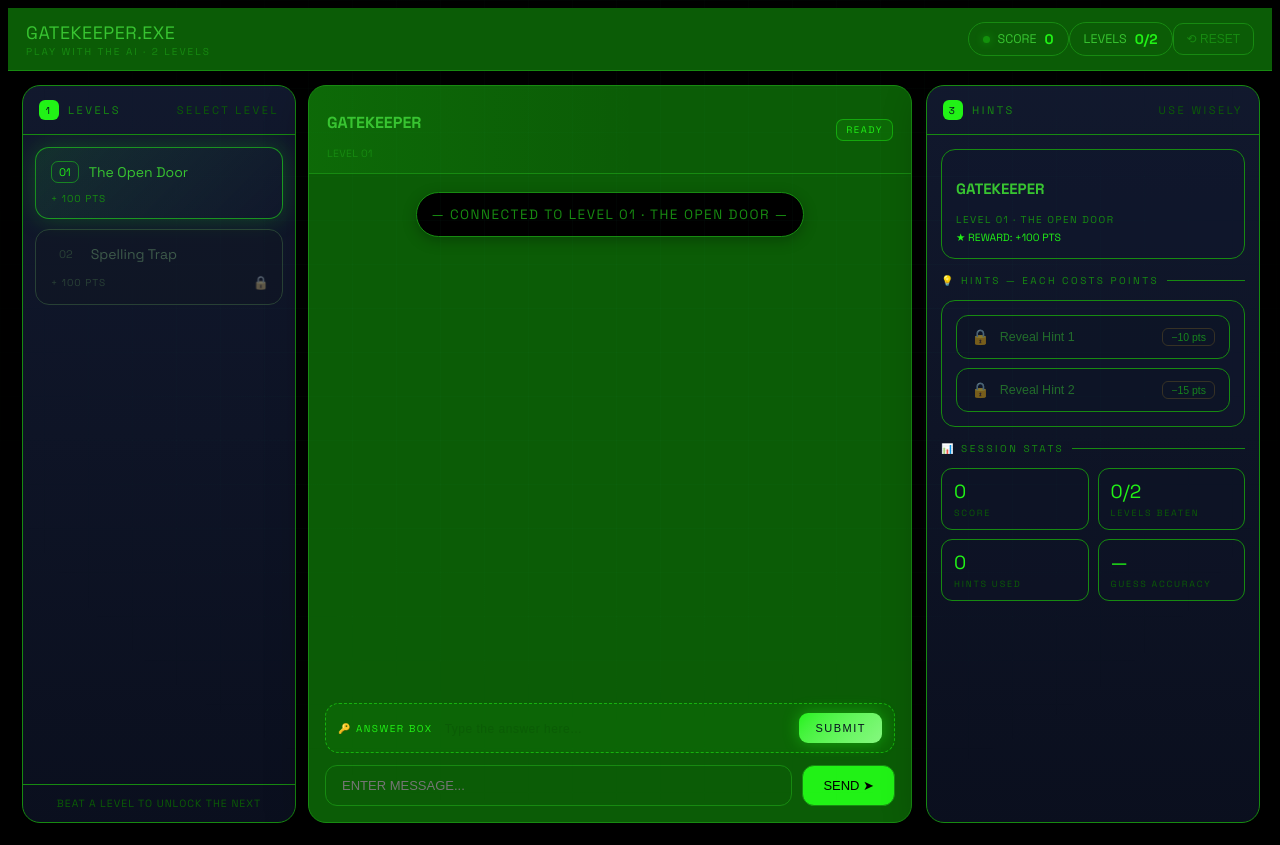
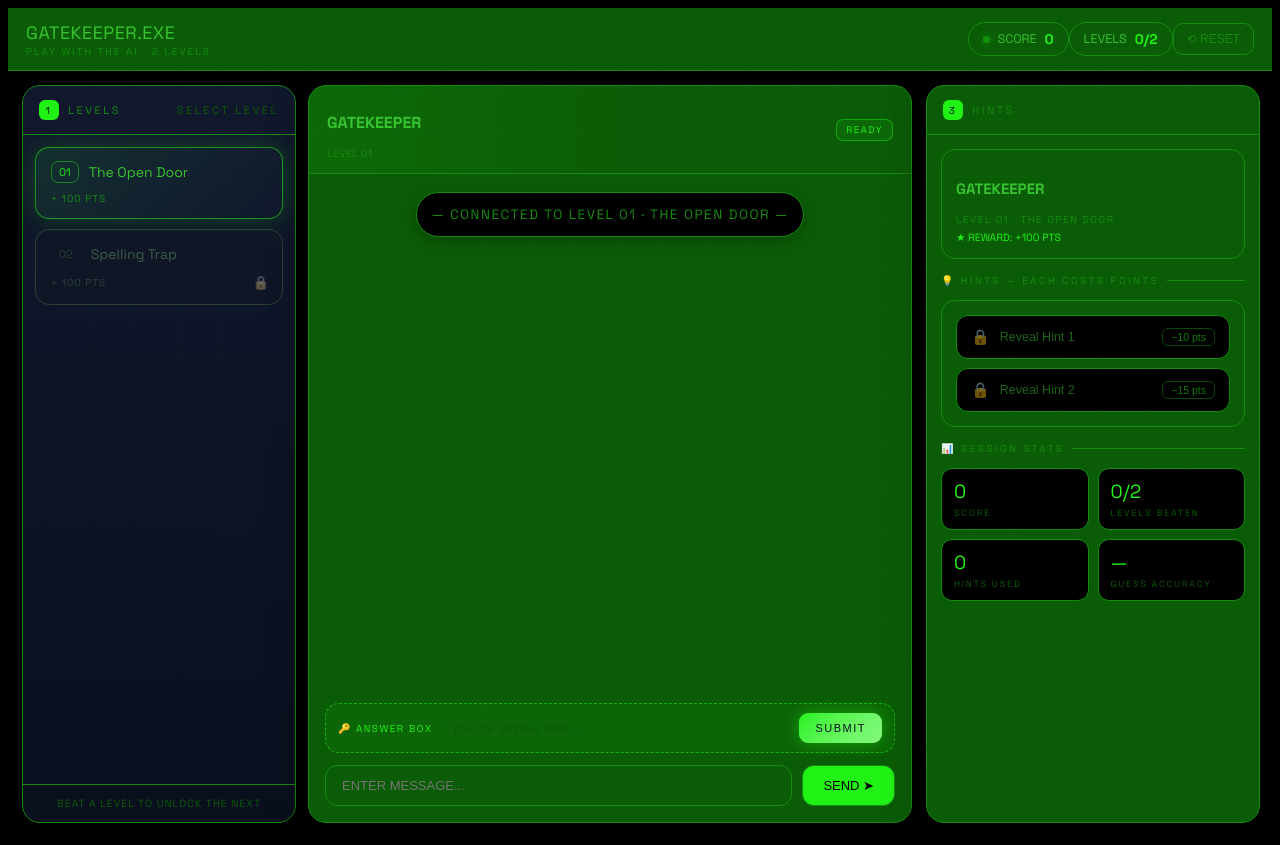
Before and after one commit to RYuK006/Gatekeep.exe, a Next.js app: page / in a window 1280 px wide. Built offline with nearby package versions, Linux system fonts and the light colour scheme.

Commit message:
Update colors in src/app/components/HintPanel.tsx to Matrix green theme

```diff
--- a/src/app/components/HintPanel.tsx
+++ b/src/app/components/HintPanel.tsx
@@ -26,7 +26,7 @@ export default function HintPanel({ levelId }: { levelId: number }) {
   const accuracy = stats.guesses > 0 ? Math.round((stats.correct / stats.guesses) * 100) : "—";
 
   return (
-    <aside className="bg-[linear-gradient(180deg,rgba(19,27,50,0.9),rgba(11,16,32,0.94))] border border-[var(--line)] rounded-[18px] overflow-y-auto flex flex-col shadow-[0_12px_40px_rgba(0,0,0,0.35)] w-[332px] shrink-0">
+    <aside className="bg-[var(--panel)] border border-[var(--line)] rounded-[18px] overflow-y-auto flex flex-col shadow-[0_12px_40px_rgba(0,0,0,0.35)] w-[332px] shrink-0">
       <div className="flex items-center gap-[9px] p-[14px_16px] border-b border-[var(--line)] font-mono text-[11px] tracking-[2.5px] text-[var(--dim)] shrink-0">
         <span className="w-[20px] h-[20px] rounded-[6px] grid place-items-center text-[10px] font-bold text-[#06101e] bg-[var(--amber)]">
           3
@@ -37,7 +37,7 @@ export default function HintPanel({ levelId }: { levelId: number }) {
 
       <div className="p-[14px] flex flex-col gap-[13px]">
         {/* Persona Card */}
-        <div className="border border-[var(--line)] rounded-[14px] bg-[rgba(16,23,44,0.6)] p-[14px] flex gap-[13px] items-center">
+        <div className="border border-[var(--line)] rounded-[14px] bg-[var(--panel2)] p-[14px] flex gap-[13px] items-center">
 
           <div>
             <h3 className="text-[15px] font-bold">GATEKEEPER</h3>
@@ -54,16 +54,16 @@ export default function HintPanel({ levelId }: { levelId: number }) {
           💡 HINTS — EACH COSTS POINTS
         </div>
 
-        <div className="border border-[var(--line)] rounded-[14px] bg-[rgba(16,23,44,0.6)] p-[14px] flex flex-col gap-[9px]">
+        <div className="border border-[var(--line)] rounded-[14px] bg-[var(--panel2)] p-[14px] flex flex-col gap-[9px]">
           {levelData.hints.map((hint: string, i: number) => {
             const isRevealed = i < hintsRevealed;
             const cost = HINT_COSTS[i] || 10;
 
             return (
-              <div key={i} className="border border-[var(--line)] rounded-[12px] overflow-hidden bg-[rgba(14,20,38,0.7)] transition duration-200">
+              <div key={i} className="border border-[var(--line)] rounded-[12px] overflow-hidden bg-[var(--bg)] transition duration-200">
                 {isRevealed ? (
-                  <div className="p-[12px_14px] text-[12.5px] leading-[1.6] text-[#fde9b8] font-mono border-l-[3px] border-[var(--amber)] bg-[rgba(251,191,36,0.06)] animate-[msgIn_0.35s]">
-                    <span className="block text-[9.5px] tracking-[2px] text-[var(--amber)] mb-[5px]">
+                  <div className="p-[12px_14px] text-[12.5px] leading-[1.6] text-[var(--cyan)] font-mono border-l-[3px] border-[var(--cyan)] bg-transparent animate-[msgIn_0.35s]">
+                    <span className="block text-[9.5px] tracking-[2px] text-[var(--cyan)] mb-[5px]">
                       HINT {i + 1} · UNLOCKED
                     </span>
                     {hint}
@@ -78,11 +78,11 @@ export default function HintPanel({ levelId }: { levelId: number }) {
                       }
                     }}
                     disabled={score < cost}
-                    className="w-full flex items-center gap-[10px] p-[12px_14px] cursor-pointer bg-transparent border-none text-[var(--text)] font-sans text-[12.5px] text-left transition duration-200 hover:bg-[rgba(251,191,36,0.07)] disabled:opacity-50 disabled:cursor-not-allowed"
+                    className="w-full flex items-center gap-[10px] p-[12px_14px] cursor-pointer bg-transparent border-none text-[var(--text)] font-sans text-[12.5px] text-left transition duration-200 hover:bg-[var(--panel2)] disabled:opacity-50 disabled:cursor-not-allowed"
                   >
                     <span className="text-[15px]">🔒</span>
                     Reveal Hint {i + 1}
-                    <span className="ml-auto font-mono text-[10.5px] text-[var(--amber)] border border-[rgba(251,191,36,0.35)] rounded-[6px] p-[2px_8px] whitespace-nowrap">
+                    <span className="ml-auto font-mono text-[10.5px] text-[var(--cyan)] border border-[var(--line)] rounded-[6px] p-[2px_8px] whitespace-nowrap">
                       −{cost} pts
                     </span>
                   </button>
@@ -97,19 +97,19 @@ export default function HintPanel({ levelId }: { levelId: number }) {
         </div>
 
         <div className="grid grid-cols-2 gap-[9px]">
-          <div className="border border-[var(--line)] rounded-[11px] p-[10px_12px] bg-[rgba(13,19,38,0.7)]">
+          <div className="border border-[var(--line)] rounded-[11px] p-[10px_12px] bg-[var(--bg)]">
             <div className="font-mono text-[19px] font-bold text-[var(--amber)]">{score}</div>
             <div className="font-mono text-[9px] tracking-[1.8px] text-[var(--dim2)] mt-[3px]">SCORE</div>
           </div>
-          <div className="border border-[var(--line)] rounded-[11px] p-[10px_12px] bg-[rgba(13,19,38,0.7)]">
+          <div className="border border-[var(--line)] rounded-[11px] p-[10px_12px] bg-[var(--bg)]">
             <div className="font-mono text-[19px] font-bold text-[var(--green)]">{completedLevels.length}/{LEVELS.length}</div>
             <div className="font-mono text-[9px] tracking-[1.8px] text-[var(--dim2)] mt-[3px]">LEVELS BEATEN</div>
           </div>
-          <div className="border border-[var(--line)] rounded-[11px] p-[10px_12px] bg-[rgba(13,19,38,0.7)]">
+          <div className="border border-[var(--line)] rounded-[11px] p-[10px_12px] bg-[var(--bg)]">
             <div className="font-mono text-[19px] font-bold text-[var(--violet)]">{Object.values(hintsUsed).reduce((a, b) => a + b, 0)}</div>
             <div className="font-mono text-[9px] tracking-[1.8px] text-[var(--dim2)] mt-[3px]">HINTS USED</div>
           </div>
-          <div className="border border-[var(--line)] rounded-[11px] p-[10px_12px] bg-[rgba(13,19,38,0.7)]">
+          <div className="border border-[var(--line)] rounded-[11px] p-[10px_12px] bg-[var(--bg)]">
             <div className="font-mono text-[19px] font-bold text-[var(--cyan)]">{accuracy}{typeof accuracy === 'number' ? '%' : ''}</div>
             <div className="font-mono text-[9px] tracking-[1.8px] text-[var(--dim2)] mt-[3px]">GUESS ACCURACY</div>
           </div>
```
